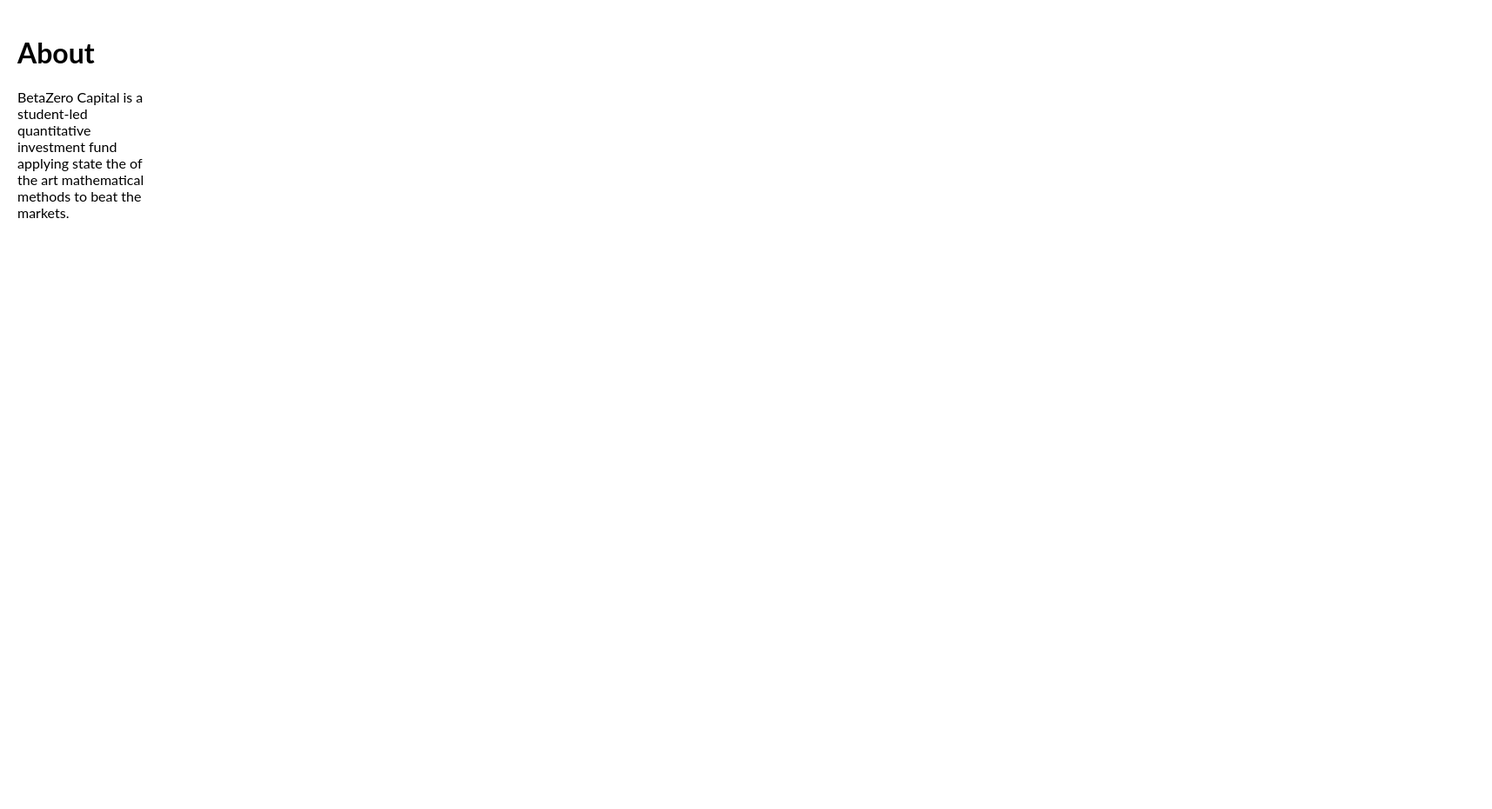
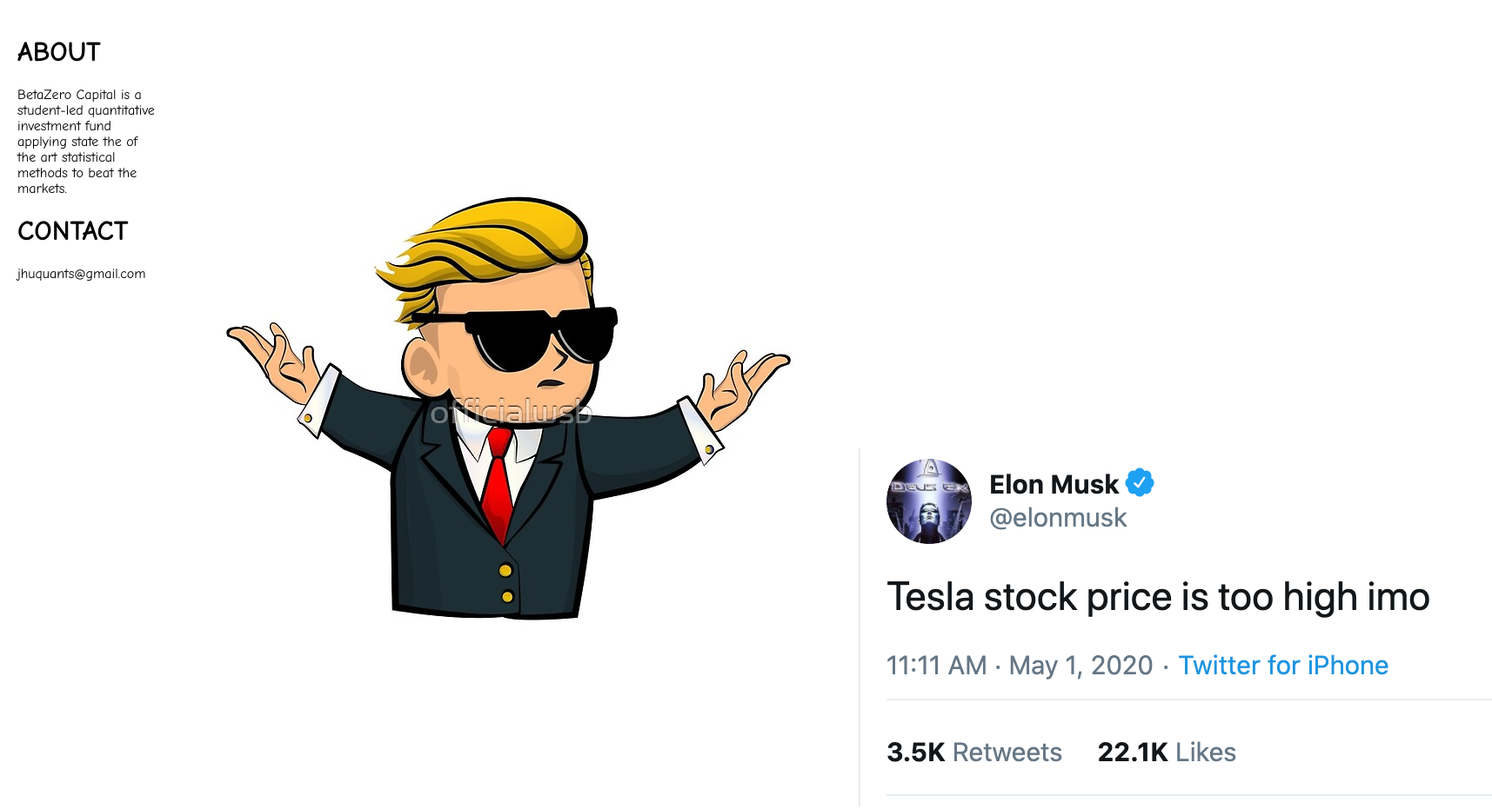
Before and after one commit to betazerocapital/betazerocapital.github.io, a plain HTML site: page index.html in a window 1280 px wide. Shown: the whole page at 87% size, 1715 px wide, since content can reach past the window. Before the commit the page ends 800 px from the top, so only its background shows below. Drawn offline with Linux system fonts and the light colour scheme.

Commit message:
updated website

```diff
--- a/index.html
+++ b/index.html
@@ -5,7 +5,7 @@
     <meta name="viewport" content="width=device-width, initial-scale=1">
     <style>
         body {
-            font-family: "Lato", sans-serif;
+            font-family: "Comic Sans MS";
         }
 
         .sidebar {
@@ -18,18 +18,30 @@
             padding-top: 20px;
             padding-left: 20px;
         }
+
+        .main {
+            padding-left:200px;
+            white-space: nowrap;
+        }
     </style>
 </head>
 <body>
     <div class="sidebar">
-        <h1>About</h1>
+        <h1>ABOUT</h1>
         <p>
             BetaZero Capital is a student-led quantitative investment fund
-            applying state the of the art mathematical methods to beat the markets.
+            applying state the of the art statistical methods to beat the markets.
+        </p>
+        <h1>
+            CONTACT
+        </h1>
+        <p>
+            jhuquants@gmail.com
         </p>
     </div>
     <div class="main">
-
+        <img src="wsb.jpg" style="display: inline;">
+        <img src="tsla.png" style="display: inline;">
     </div>
 </body>
 </html>
```
Also changed, not shown: tsla.png (added), wsb.jpg (added).
